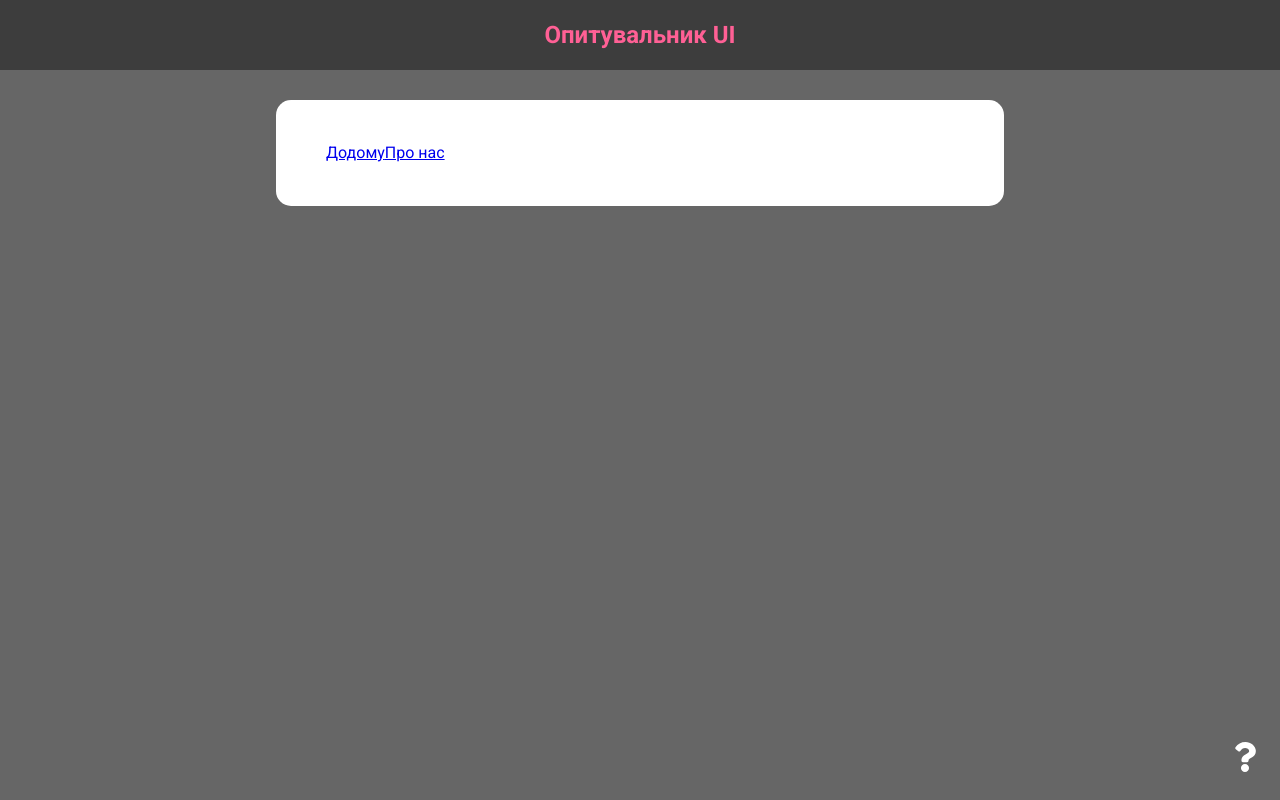
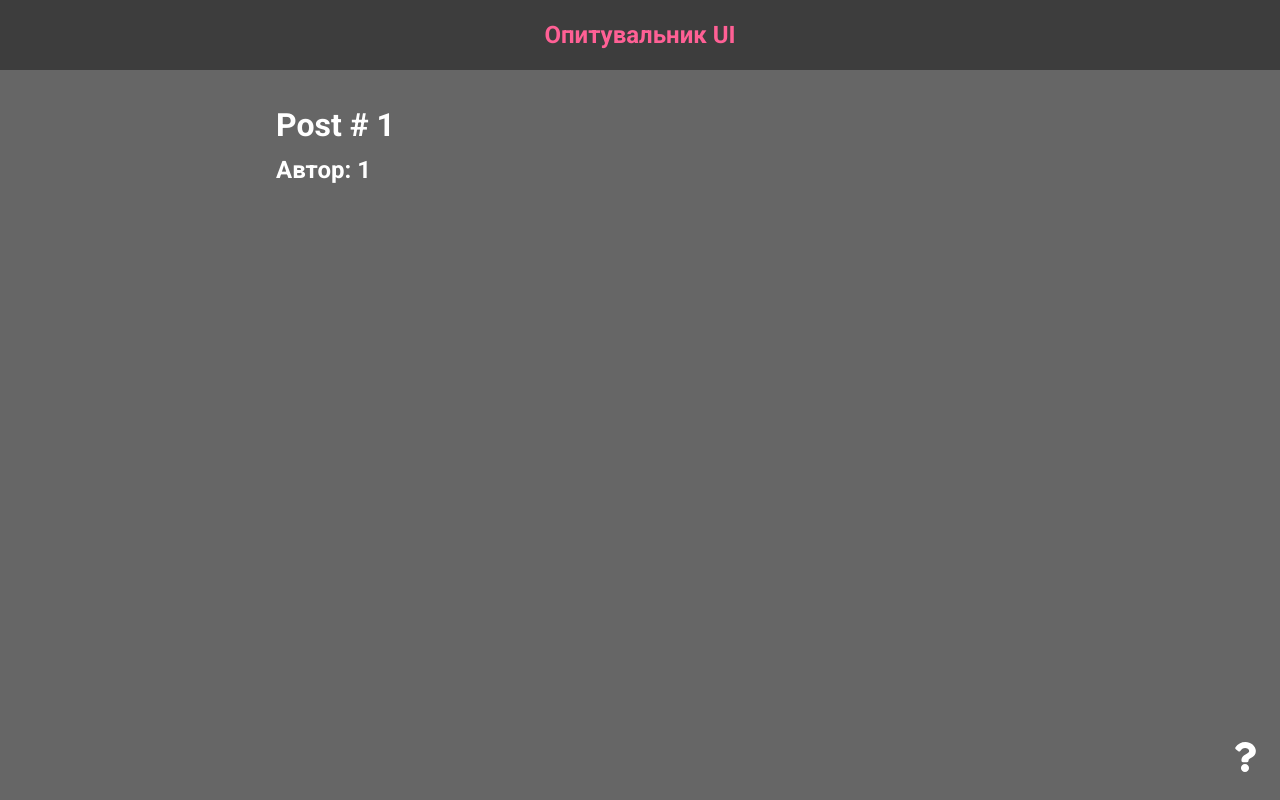
Before and after one commit to nat-dep-clg-chnu-cs/web-programming-and-web-design, a React (Create React App) app: page /post/1/1 in a window 1280 px wide. Built offline with nearby package versions, Linux system fonts and the light colour scheme.

Commit message:
useParams
Signed-off-by: VVKo <v.v.kovdrysh@gmail.com>

```diff
--- a/src/App.js
+++ b/src/App.js
@@ -1,5 +1,5 @@
 import React, { useState } from "react";
-import {BrowserRouter as Router, NavLink, Route, Routes} from 'react-router-dom'
+import {BrowserRouter as Router, Route, Routes} from 'react-router-dom'
 import {v4 as uuidv4} from 'uuid'
 import Header from "./components/Header";
 import FeedbackData from "./data/FeedbackData";
@@ -8,7 +8,7 @@ import FeedbackStat from "./components/FeedbackStat";
 import FeedbackForm from "./components/FeedbackForm";
 import AboutPage from "./pages/AboutPage";
 import AboutIconLink from "./components/AboutIconLink";
-import Card from "./shared/Card";
+import Posts from "./components/Posts";
 
 function App() {
   const [feedback, setFeedback] = useState(FeedbackData);
@@ -36,15 +36,9 @@ function App() {
 
               </>}/>
               <Route path='/about' element={<AboutPage />}/>
+              <Route path='/post/:id/:name' element={<Posts />} />
           </Routes>
-          <Card>
-              <NavLink to={'/'} activeClassName={'active'}>
-                  Додому
-              </NavLink>
-              <NavLink to={'/about'} activeClassName={'active'}>
-                  Про нас
-              </NavLink>
-          </Card>
+
 
         <AboutIconLink />
       </div>
--- /dev/null
+++ b/src/components/Posts.js
@@ -0,0 +1,15 @@
+import React from 'react';
+import {useParams} from "react-router-dom";
+
+const Posts = () => {
+    const params = useParams()
+    console.log(params)
+    return (
+        <div>
+            <h1>Post # {params.id}</h1>
+            <h2>Автор: {params.name}</h2>
+        </div>
+    );
+};
+
+export default Posts;
```
